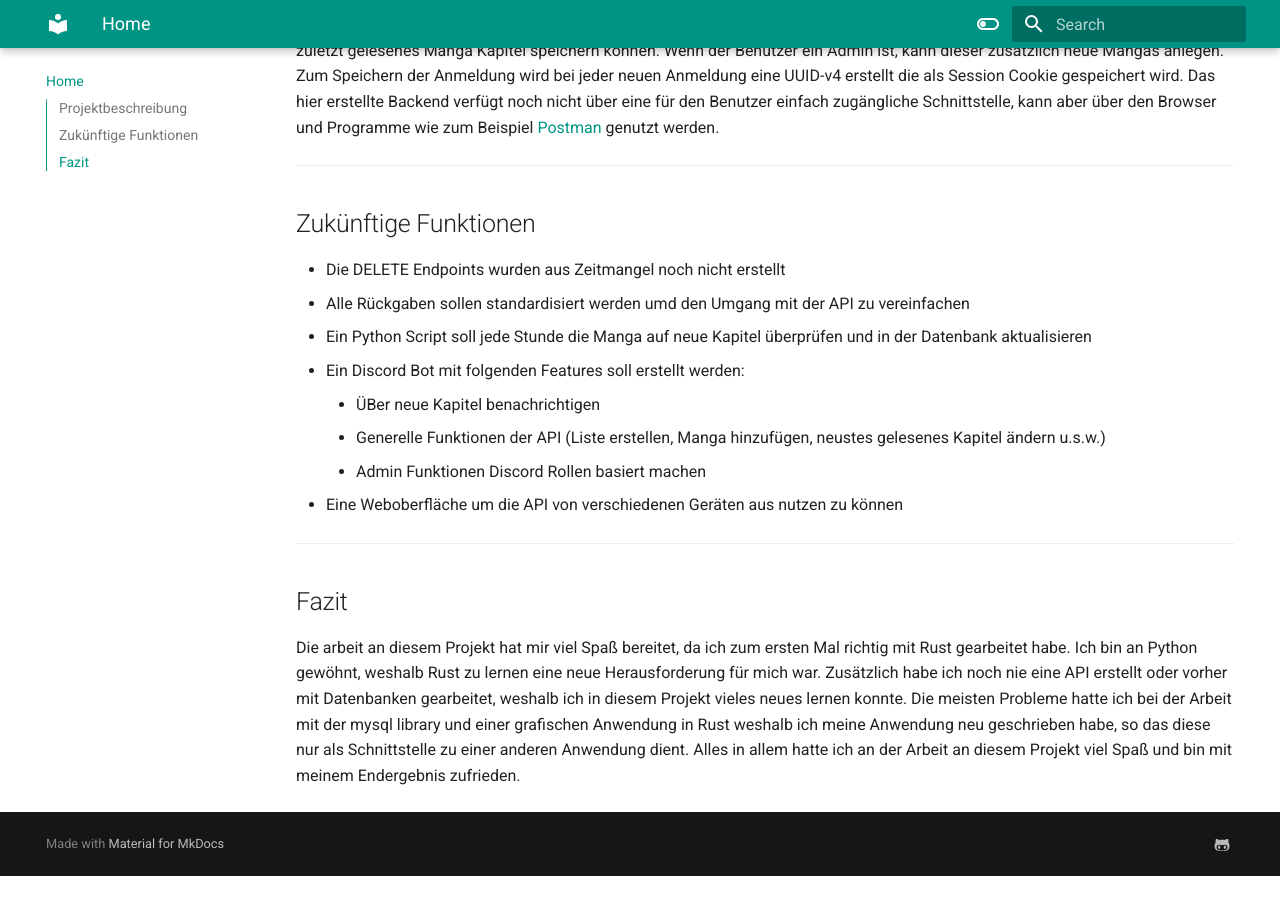
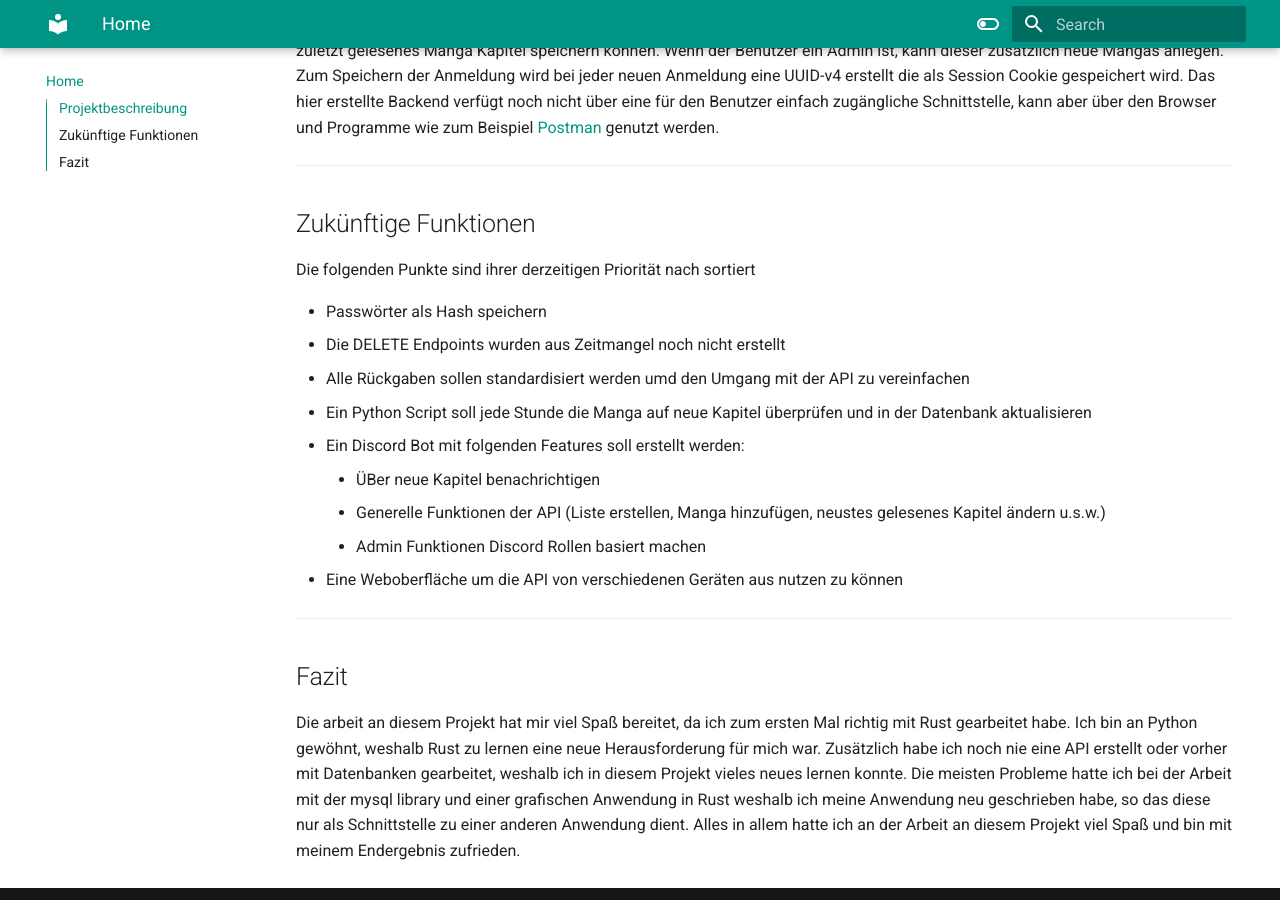
Before and after one commit to BennetLe/manga_list_api_docs, an MkDocs documentation site: the page built from docs/index.md, in a window 1280 px wide and 900 px high, scrolled down 486 px. Built offline with MkDocs 1.6.1 and Material for MkDocs 9.7.7, drawn with Linux system fonts in a browser that asks for light colours; before the commit the page ends 1362 px from its top, so only the background shows below that.

Commit message:
Finished index.md

```diff
--- a/docs/index.md
+++ b/docs/index.md
@@ -15,6 +15,9 @@ gespeichert wird. Das hier erstellte Backend verfügt noch nicht über eine für
 
 ## Zukünftige Funktionen
 
+Die folgenden Punkte sind ihrer derzeitigen Priorität nach sortiert
+
+- Passwörter als Hash speichern
 - Die DELETE Endpoints wurden aus Zeitmangel noch nicht erstellt
 - Alle Rückgaben sollen standardisiert werden umd den Umgang mit der API zu vereinfachen
 - Ein Python Script soll jede Stunde die Manga auf neue Kapitel überprüfen und in der Datenbank aktualisieren
```
